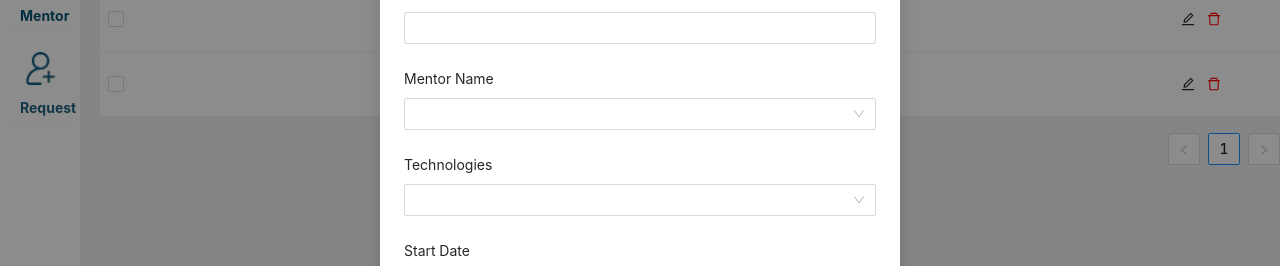
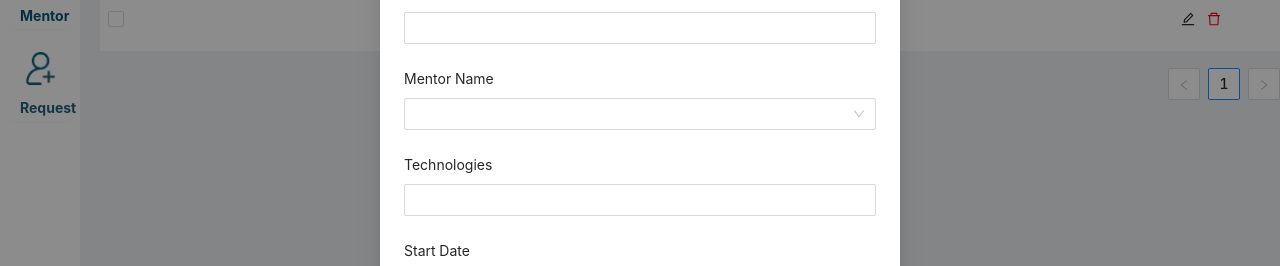
Before and after one commit to Ramyashree-SR/LMS_Front-End, a React (Create React App) app: page /admin/addbatch in a window 1280 px wide. Both pictures are taken after typing "Sample" into the empty fields and a click on the button "+ New Batch". Shown: the part 197-463 px from the top of the page. Built offline with nearby package versions, Linux system fonts and the light colour scheme.

Commit message:
updated some data

```diff
--- a/src/components/admin/AddBatch.js
+++ b/src/components/admin/AddBatch.js
@@ -13,16 +13,17 @@ import {
 import { useState } from "react";
 import { EditOutlined, DeleteOutlined } from "@ant-design/icons";
 import { Content, Header } from "antd/lib/layout/layout";
-import { Layout } from 'antd';
+import { Layout } from "antd";
 
 const { Option } = Select;
 
 function AddBatch() {
-
   const children = [];
 
   for (let i = 1; i < 10; i++) {
-  children.push(<Option key={i.toString(10) + i}>{i.toString(10) + i}</Option>);
+    children.push(
+      <Option key={i.toString(10) + i}>{i.toString(10) + i}</Option>
+    );
   }
 
   const handleChange = (value) => {
@@ -49,13 +50,13 @@ const handleChange = (value) => {
   const [editingStudent, setEditingStudent] = useState(null);
   const [dataSource, setDataSource] = useState([
     {
-    no:"",
-    batch_id:"",
-    batch_name:"",
-    mentor_name:"",
-    technologies:"",
-    Startdate:"",
-    enddate:""
+      no: "",
+      batch_id: "",
+      batch_name: "",
+      mentor_name: "",
+      technologies: "",
+      Startdate: "",
+      enddate: "",
     },
   ]);
   //   {
@@ -103,17 +104,17 @@ const handleChange = (value) => {
       dataIndex: "MentorName",
     },
     {
-      key:"technologies",
+      key: "technologies",
       title: "Technologies",
       dataIndex: "Technologies",
-      render:() => (
+      render: () => (
         <>
           <Select
             mode="multiple"
             allowClear
             style={{
-        width: '100%',
-        backgroundColor:"#075575"
+              width: "100%",
+              backgroundColor: "#075575",
             }}
             placeholder="Please select"
             // defaultValue={['a10', 'c12']}
@@ -122,7 +123,8 @@ const handleChange = (value) => {
             {children}
           </Select>
         </>
-      )},
+      ),
+    },
 
     {
       title: "Startdate",
@@ -163,9 +165,9 @@ const handleChange = (value) => {
       id: randomNumber,
       batch_name: "Name " + randomNumber,
       mentor_name: randomNumber + "Name",
-      technologies: "technologies " + randomNumber,
-      start_date:"date"+randomNumber,
-      end_date:"date"+randomNumber,
+      technologies: "Technologies " + randomNumber,
+      start_date: "Date" + randomNumber,
+      end_date: "Date" + randomNumber,
     };
     setDataSource((pre) => {
       return [...pre, newStudent];
@@ -247,8 +249,16 @@ const handleChange = (value) => {
       onChange: onSelectChange,
     };
     // const hasSelected = selectedRowKeys.length > 0;
+
+    const mentorsList = ["Satyam", "Rohan", "Saayil", "Vihan"];
+    const technologies = [
+      "React",
+      "Angular",
+      "Java+Spring Boot",
+      "Node Js+Express JS",
+    ];
     return (
-      <div style={{marginTop:"-50px"}}>
+      <div style={{ marginTop: "-50px" }}>
         {/* <div
           style={{
             marginBottom: 12,
@@ -257,15 +267,27 @@ const handleChange = (value) => {
           }}
         > */}
         <Layout style={{ marginLeft: "10px" }}>
-          <div style={{  background:"#FFFFFF",marginLeft: "10px",display:"flex"}}>
+          <div
+            style={{
+              background: "#FFFFFF",
+              marginLeft: "10px",
+              display: "flex",
+            }}
+          >
             <h6 style={{ color: "rgb(235, 200, 26)", marginLeft: "10px" }}>
               Batch List
             </h6>
-         <input type="text" placeholder="Search" style={{background:"#FFFFFF", marginLeft:"650px"}}/>
+            <input
+              type="text"
+              placeholder="Search"
+              style={{ background: "#FFFFFF", marginLeft: "650px" }}
+            />
 
             <Button
               type="button"
-            onClick={()=>{showModal();onAddStudent();}}
+              onClick={() => {
+                showModal();
+              }}
               style={{
                 backgroundColor: "#ffc53d",
                 color: "black",
@@ -277,7 +299,10 @@ const handleChange = (value) => {
             <Modal
               title="Add New Batch"
               visible={isModalVisible}
-            onOk={handleOk}
+              onOk={() => {
+                handleOk();
+                onAddStudent();
+              }}
               onCancel={handleCancel}
             >
               <Form layout="vertical">
@@ -286,27 +311,40 @@ const handleChange = (value) => {
                 </Form.Item>
                 <Form.Item label="Mentor Name">
                   <Select>
-                  <Select.Option value="name">Rohan</Select.Option>
+                    {mentorsList.map((val, idx) => {
+                      return (
+                        <Select.Option key={idx} value={val}>
+                          {val}
+                        </Select.Option>
+                      );
+                    })}
                   </Select>
                 </Form.Item>
                 <Form.Item label="Technologies">
-                <TreeSelect
-                  treeData={[
-                    {
-                      title: "Java",
-                      value: "Java",
-                      children: [
-                        {
-                          title: "core java",
-                          value: "core java",
-                        },
-                      ],
-                    },
-                  ]}
-                />
+                  <Select mode="multiple" >
+                    {technologies.map((vaal, idx) => {
+                      return (
+                        <Select.Option key={idx} value={vaal}>
+                          <button
+                            style={{
+
+                              borderRadius: "10px",
+                              backgroundColor: "#1f617b",
+                              color: "#FFFFFF",
+                            }}
+                          >
+                            {vaal}
+                          </button>
+                        </Select.Option>
+                      );
+                    })}
+                  </Select>
                 </Form.Item>
                 <Form.Item label="Start Date">
-                <DatePicker style={{width:"100%"}} dateFormat='dd/mm/yyyy'/>
+                  <DatePicker
+                    style={{ width: "100%" }}
+                    dateFormat="dd/mm/yyyy"
+                  />
                 </Form.Item>
                 <Form.Item label="End Date">
                   <DatePicker />
@@ -315,12 +353,11 @@ const handleChange = (value) => {
             </Modal>
           </div>
           <Content>
-
             <Table
               rowSelection={rowSelection}
               columns={columns}
               dataSource={dataSource}
-          style={{marginLeft:"10px"}}
+              style={{ marginLeft: "10px" }}
             />
 
             {/* <Modal
@@ -368,8 +405,6 @@ const handleChange = (value) => {
             }}
           />
         </Modal> */}
-
-
           </Content>
         </Layout>
       </div>
--- a/src/components/admin/AddMentor.js
+++ b/src/components/admin/AddMentor.js
@@ -26,7 +26,7 @@ function AddMentor() {
     setIsModalVisible(true);
   };
 
-  const handleCreate = () => {
+  const handleOk = () => {
     setIsModalVisible(false);
   };
 
@@ -80,6 +80,20 @@ function AddMentor() {
       },
     },
   ];
+  const onAddStudent = () => {
+    const randomNumber = parseInt(Math.random() * 1000);
+    const newStudent = {
+      id: randomNumber,
+      batch_name: "Name " + randomNumber,
+      mentor_name: randomNumber + "Name",
+      technologies: "technologies " + randomNumber,
+      start_date:"date"+randomNumber,
+      end_date:"date"+randomNumber,
+    };
+    setDataSource((pre) => {
+      return [...pre, newStudent];
+    });
+  };
   const onDeleteStudent = (record) => {
     Modal.confirm({
       title: "Are you sure, you want to delete this student record?",
@@ -101,20 +115,20 @@ function AddMentor() {
     setIsEditing(false);
     setEditingStudent(null);
   };
-  const data = [];
+  // const data = [];
 
-  for (let i = 1; i <= 5; i++) {
-    data.push({
-      key: i,
-      No: ` ${i}`,
-      MentorName: ` Ramya${i}`,
-      BatchName: `Uplift ${i}`,
-      EmployeeID: ` No.12456${i}`,
-      EmailID: `reghfrjfn123@gmail.com ${i}`,
-      Skills: "react,java",
-      Action: "",
-    });
-  }
+  // for (let i = 1; i <= 5; i++) {
+  //   data.push({
+  //     key: i,
+  //     No: ` ${i}`,
+  //     MentorName: ` Ramya${i}`,
+  //     BatchName: `Uplift ${i}`,
+  //     EmployeeID: ` No.12456${i}`,
+  //     EmailID: `reghfrjfn123@gmail.com ${i}`,
+  //     Skills: "react,java",
+  //     Action: "",
+  //   });
+  // }
 
   {
     const [selectedRowKeys, setSelectedRowKeys] = useState([]);
@@ -156,7 +170,7 @@ function AddMentor() {
 
           <Button
             type="primary"
-            onClick={showModal}
+            onClick={()=>{showModal();}}
             style={{
               backgroundColor: "#ffc53d",
               color: "black",
@@ -168,7 +182,8 @@ function AddMentor() {
           <Modal
             title="Add New Mentor"
             visible={isModalVisible}
-            onCreate={handleCreate}
+            okText="Create"
+            onOk={()=>{handleOk();onAddStudent()}}
             onCancel={handleCancel}
           >
             <Form layout="vertical">
@@ -185,7 +200,7 @@ function AddMentor() {
               <br />
            <Select
              mode="multiple"
-        // size={size}
+        //  size={size}
         placeholder="select"
         // defaultValue={['java', 'java2','python','c','c++']}
         onChange={handleChange}
@@ -206,14 +221,14 @@ function AddMentor() {
         <Table
           rowSelection={rowSelection}
           columns={columns}
-          dataSource={data}
+          dataSource={dataSource}
           style={{marginLeft:"10px"}}
         />
 
 <Modal
       title="Edit Student"
           visible={isEditing}
-          okText="Create"
+          okText="Save"
           onCancel={() => {
             resetEditing();
           }}
@@ -229,7 +244,33 @@ function AddMentor() {
             });
             resetEditing();
           }}
-        >
+         >
+
+          {/* <Input
+            value={editingStudent?.name}
+            onChange={(e) => {
+              setEditingStudent((pre) => {
+                return { ...pre, name: e.target.value };
+              });
+            }}
+          />
+           <Input
+            value={editingStudent?.email}
+            onChange={(e) => {
+              setEditingStudent((pre) => {
+                return { ...pre, email: e.target.value };
+              });
+            }}
+          />
+          <Input
+            value={editingStudent.address}
+            onChange={(e) => {
+              setEditingStudent((pre) => {
+                return { ...pre, address: e.target.value };
+              });
+            }}
+          /> */}
+
 </Modal>
 
       </Content>
--- a/src/components/admin/admin.css
+++ b/src/components/admin/admin.css
@@ -52,3 +52,7 @@ width:70px;
     font-size: small;
      margin-left: 200px;
 }
+.tech{
+    border-radius: 10px;
+    background-color: #1f617b;
+}
```
Lines whose indentation alone changed are shown as unchanged.
